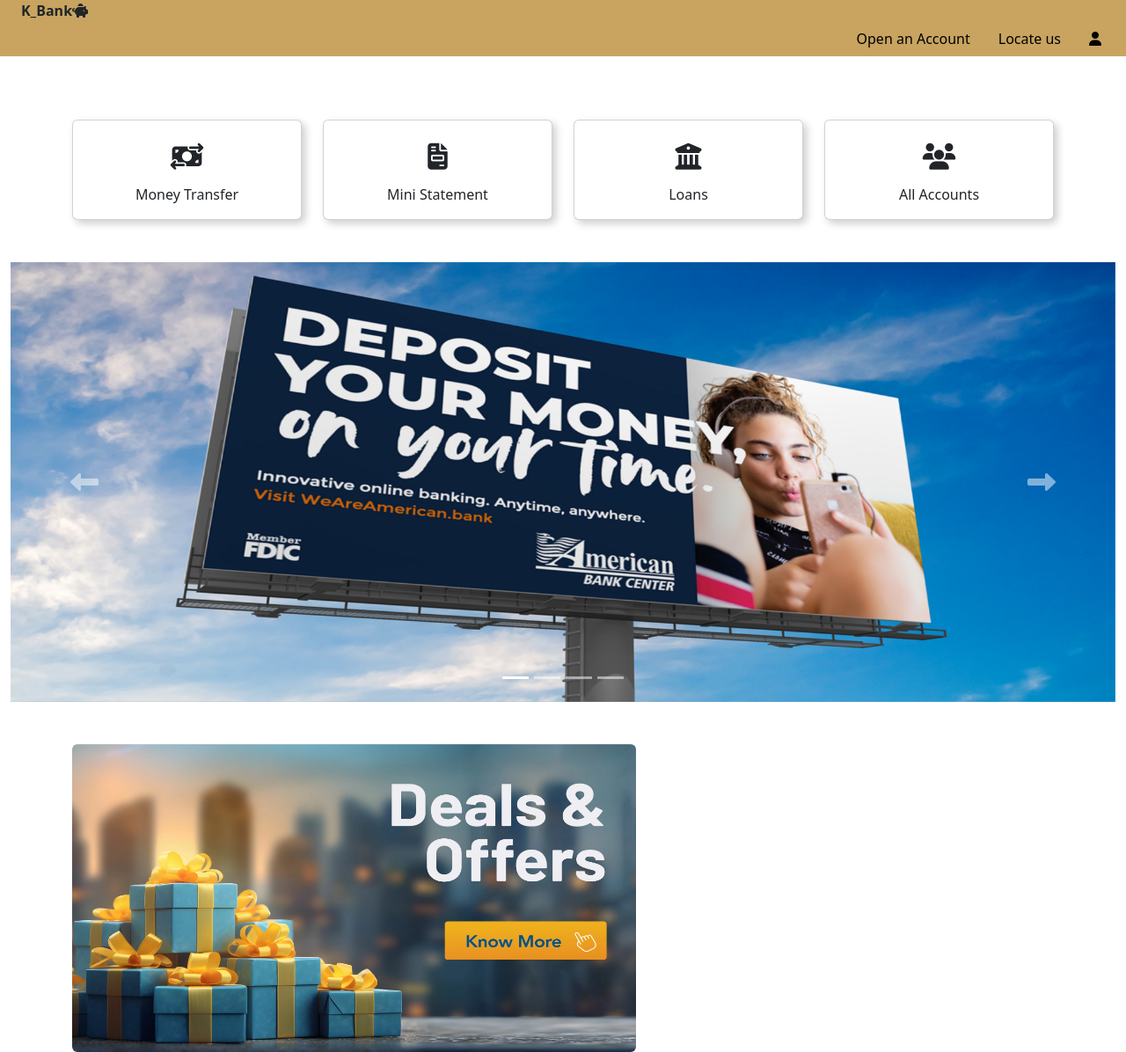
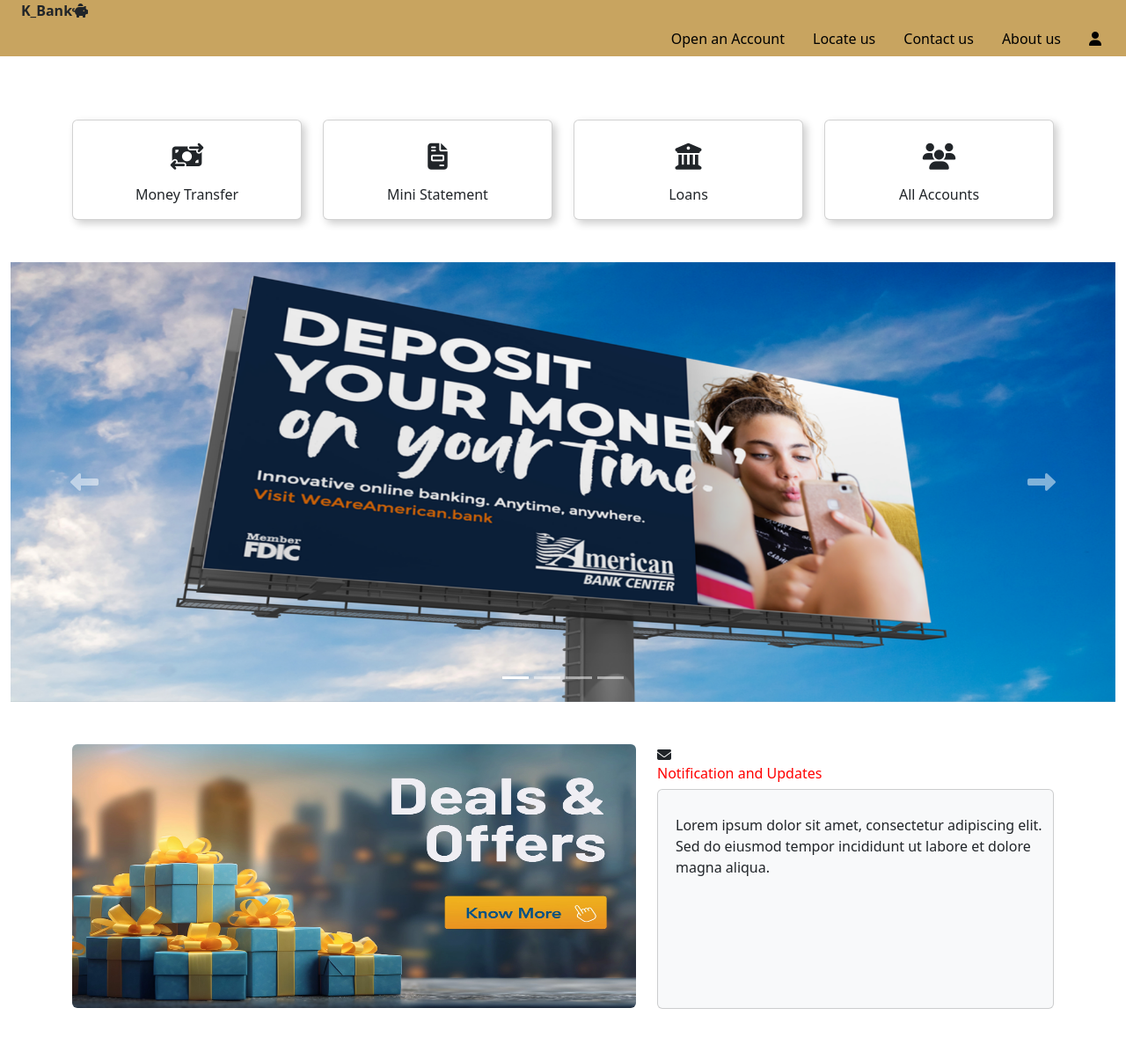
Before and after one commit to SajanVPrince/k_bank, a Django app: page / in a window 1280 px wide. Shown: the whole page at 88% size. After the commit the page ends 1147 px from the top, so only its background shows below. Run offline with Django 5.2, Linux system fonts and the light colour scheme.

Commit message:
pages added

```diff
--- a/k_bank/app/urls.py
+++ b/k_bank/app/urls.py
@@ -4,5 +4,9 @@
 urlpatterns = [
 
     path('',views.home),
+    path('money',views.money),
+    path('mini',views.mini),
+
+
 
 ]
--- a/k_bank/app/views.py
+++ b/k_bank/app/views.py
@@ -3,4 +3,10 @@
 # Create your views here.
 
 def home(req):
-    return render(req,'index.html')
+    return render(req,'users/index.html')
+
+def money(req):
+    return render(req,'users/money.html')
+
+def mini(req):
+    return render (req,'users/mini.html')
--- a/k_bank/static/css/style.css
+++ b/k_bank/static/css/style.css
@@ -68,3 +68,25 @@
     box-shadow: 6px 6px 15px rgba(0, 0, 0, 0.3);
     border-color: #0056b3;
 }
+
+.carousel-item img{
+    height: 500px;
+}
+
+#upimg img{
+    height: 300px;
+}
+/*
+#mini a{
+    text-decoration: none;
+    color: black;
+} */
+
+@media screen and (max-width: 450px) {
+    .carousel-item img{
+        height: 100px;
+    }
+    #upimg img{
+        height: 100px;
+    }
+}
--- a/k_bank/templates/index.html
+++ b/k_bank/templates/users/index.html
@@ -9,6 +9,21 @@
     <link href="https://cdn.jsdelivr.net/npm/bootstrap@5.3.3/dist/css/bootstrap.min.css" rel="stylesheet">
     <script src="https://cdn.jsdelivr.net/npm/bootstrap@5.3.3/dist/js/bootstrap.bundle.min.js"></script>
     <link rel="stylesheet" href="https://cdnjs.cloudflare.com/ajax/libs/font-awesome/6.7.1/css/all.min.css">
+    <style>
+      .scroll {
+          width: 100%;
+          height: 250px;
+          overflow: hidden;
+          position: relative;
+          display: flex;
+          background: #f8f9fa;
+      }
+      .scroll-content {
+          position: absolute;
+          width: 100%;
+          bottom: 0;
+      }
+  </style>
 </head>
 <body>
 
@@ -21,13 +36,19 @@
       </div>
     <ul class="nav justify-content-end">
         <li class="nav-item">
-          <a class="nav-link" href="#">Open an Account</a>
+          <a class="nav-link" href="openacc">Open an Account</a>
         </li>
         <li class="nav-item">
-          <a class="nav-link" href="#">Locate us</a>
+          <a class="nav-link" href="locate">Locate us</a>
         </li>
         <li class="nav-item">
-          <a class="nav-link" href="#"><i class="fa-solid fa-user"></i></a>
+          <a class="nav-link" href="contact">Contact us</a>
+        </li>
+        <li class="nav-item">
+          <a class="nav-link" href="about">About us</a>
+        </li>
+        <li class="nav-item">
+          <a class="nav-link" href="login"><i class="fa-solid fa-user"></i></a>
         </li>
       </ul>
     </div>
@@ -40,13 +61,13 @@
   <div class="container mt-5">
       <div class="row" id="cardlink">
         <div class="col-lg-3 mt-4">
-          <a href=""><div class="card custom-card">
+          <a href="money"><div class="card custom-card">
             <i class="fa-solid fa-money-bill-transfer"></i>
             <div class="card-body">Money Transfer</div>
           </div></a>
         </div>
         <div class="col-lg-3 mt-4">
-          <a href=""><div class="card custom-card">
+          <a href="mini"><div class="card custom-card">
             <i class="fa-solid fa-file-invoice"></i>
             <div class="card-body">Mini Statement</div>
           </div></a>
@@ -80,16 +101,16 @@
     <div class="container-fluid">
       <div class="carousel-inner" style="width: 100%;">
         <div class="carousel-item active">
-          <img src="{% static 'img/c1.png' %}" alt="Los Angeles" class="d-block w-100"  height="500px" class="rounded">
+          <img src="{% static 'img/c1.png' %}" alt="Los Angeles" class="d-block w-100" class="rounded">
         </div>
         <div class="carousel-item">
-          <img src="{% static 'img/c2.webp' %}" alt="Chicago" class="d-block w-100" height="500px" class="rounded">
+          <img src="{% static 'img/c2.webp' %}" alt="Chicago" class="d-block w-100" class="rounded">
         </div>
         <div class="carousel-item">
-          <img src="{% static 'img/c3.webp' %}" alt="New York" class="d-block w-100"  height="500px" class="rounded">
+          <img src="{% static 'img/c3.webp' %}" alt="New York" class="d-block w-100" class="rounded">
         </div>
         <div class="carousel-item">
-          <img src="{% static 'img/c4.jpg' %}" alt="New York" class="d-block w-100" height="500px" class="rounded">
+          <img src="{% static 'img/c4.jpg' %}" alt="New York" class="d-block w-100" class="rounded">
         </div>
       </div>
     </div>
@@ -106,12 +127,46 @@
     <!-- Courosel end -->
 
     <!-- Updates start -->
-     <div class="container mt-5">
+    <div class="container mt-5">
       <div class="row">
-        <div class="col-lg-7">
-          <img src="{% static 'img/deals.webp' %}" alt="" width="100%" height="350px" class="rounded">
+        <div class="col-lg-7" id="upimg">
+          <img src="{% static 'img/deals.webp' %}" alt="" width="100%" class="rounded">
+        </div>
+        <div class="col-lg-5">
+          <i class="fa-solid fa-envelope"></i><h6 style="color: red;">Notification and Updates</h6>
+          <div class="card scroll" onmouseover="stopScroll()" onmouseout="startScroll()">
+            <p class="scroll-content" id="scrollContent" style="padding-left: 20px ;">
+                Lorem ipsum dolor sit amet, consectetur adipiscing elit.
+                Sed do eiusmod tempor incididunt ut labore et dolore magna aliqua.
+            </p>
+        </div>
+            </div>
+        </div>
         </div>
       </div>
      </div>
+
+<!-- javascript -->
+      <script>
+        let scrollSpeed = 1;
+        let scrollContainer = document.querySelector(".scroll");
+        let scrollContent = document.getElementById("scrollContent");
+        let scrolling;
+
+        function startScroll() {
+            scrolling = setInterval(() => {
+                scrollContent.style.bottom = (parseInt(scrollContent.style.bottom || 0) + scrollSpeed) + "px";
+                if (parseInt(scrollContent.style.bottom) > scrollContainer.clientHeight) {
+                    scrollContent.style.bottom = "0px";
+                }
+            }, 50);
+        }
+
+        function stopScroll() {
+            clearInterval(scrolling);
+        }
+
+        startScroll();
+      </script>
 </body>
 </html>
```
Also changed, not shown: k_bank/templates/users/mini.html (added, +69 -0 lines), k_bank/templates/users/money.html (added, +76 -0 lines).
